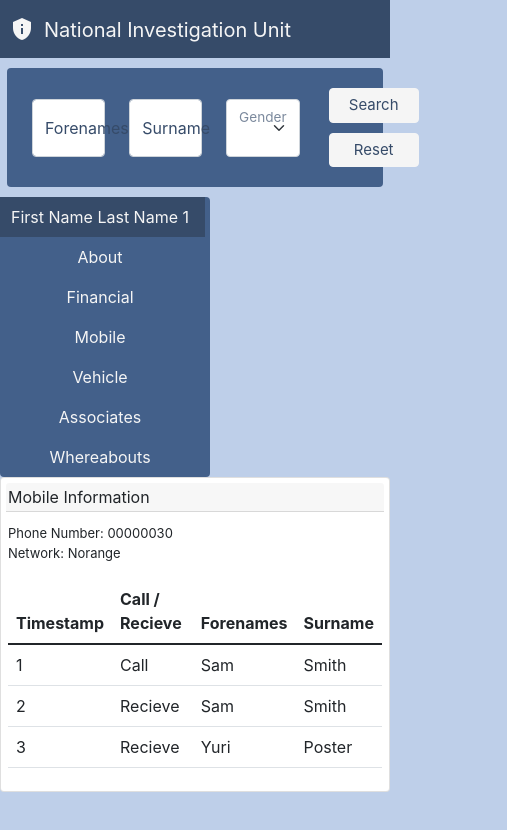
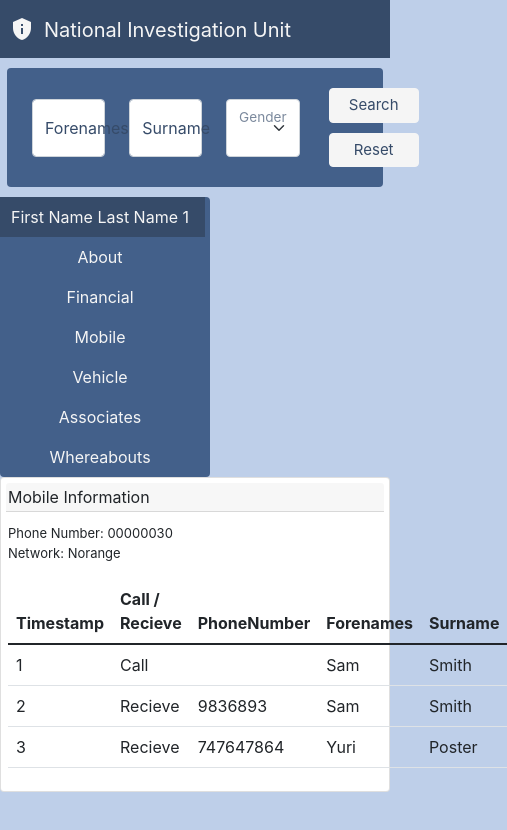
Before and after one commit to victoriamanicom/FP-Group1, a React (Create React App) app in the folder Frontend/fp-group1/: page /1/mobile in a window 390 px wide. Shown: the top 830 px of the page, 507 px wide, since content can reach past the window. Built offline with nearby package versions, Linux system fonts and the light colour scheme.

Commit message:
FP1-31 #added associate phone numbers display to mobile return

```diff
--- a/Frontend/fp-group1/src/components/CitizenAbout/MobileReturn/CallRecordsReturn.jsx
+++ b/Frontend/fp-group1/src/components/CitizenAbout/MobileReturn/CallRecordsReturn.jsx
@@ -3,11 +3,12 @@ import "./CallRecordsReturn.css";
 
 const CallRecordsReturn = ({callRecords}) => {
 
-    const ListCalls = ({timestamp, callRecieve, assForenames, assSurname}) => {
+    const ListCalls = ({timestamp, callRecieve,assPhoneNumber, assForenames, assSurname}) => {
         return(
             <tr>
                 <td>{timestamp}</td>
                 <td>{callRecieve}</td>
+                <td>{assPhoneNumber}</td>
                 <td>{assForenames}</td>
                 <td>{assSurname}</td>
             </tr>
@@ -20,6 +21,7 @@ const CallRecordsReturn = ({callRecords}) => {
                 <tr>
                     <th>Timestamp</th>
                     <th>Call / Recieve</th>
+                    <th>PhoneNumber</th>
                     <th>Forenames</th>
                     <th>Surname</th>
                 </tr>
```
